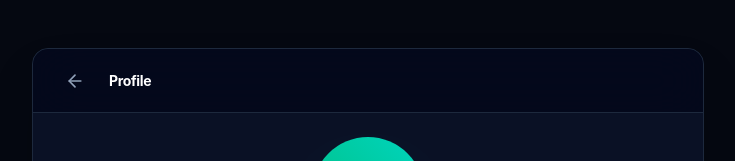
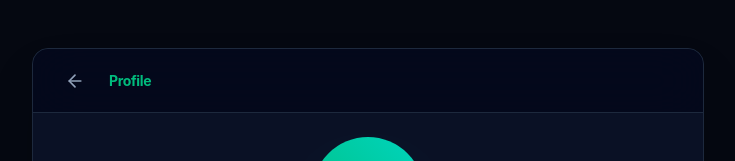
Before and after one commit to Khalid0226/ChatWave, a React app in the folder frontend/: page /profile in a window 1280 px wide. Shown: the top 161 px of the page, without its empty margins (272-1007 px from the left). Built offline with nearby package versions, Linux system fonts and the light colour scheme; the HTML template or start-up script is replaced by a standard one.

Commit message:
settings

```diff
--- a/frontend/src/components/ProfileModal.jsx
+++ b/frontend/src/components/ProfileModal.jsx
@@ -39,7 +39,7 @@ function ProfileModal({ user, onClose, onUpdateProfile }) {
             >
               <ArrowLeft className="w-5 h-5" />
             </button>
-            <h3 className={`text-sm font-bold tracking-tight ${isDarkMode ? 'text-white' : 'text-slate-900'}`}>Profile</h3>
+            <h3 className="text-sm font-bold tracking-tight text-emerald-500">Profile</h3>
           </div>
 
           {/* Scrollable Body */}
```
